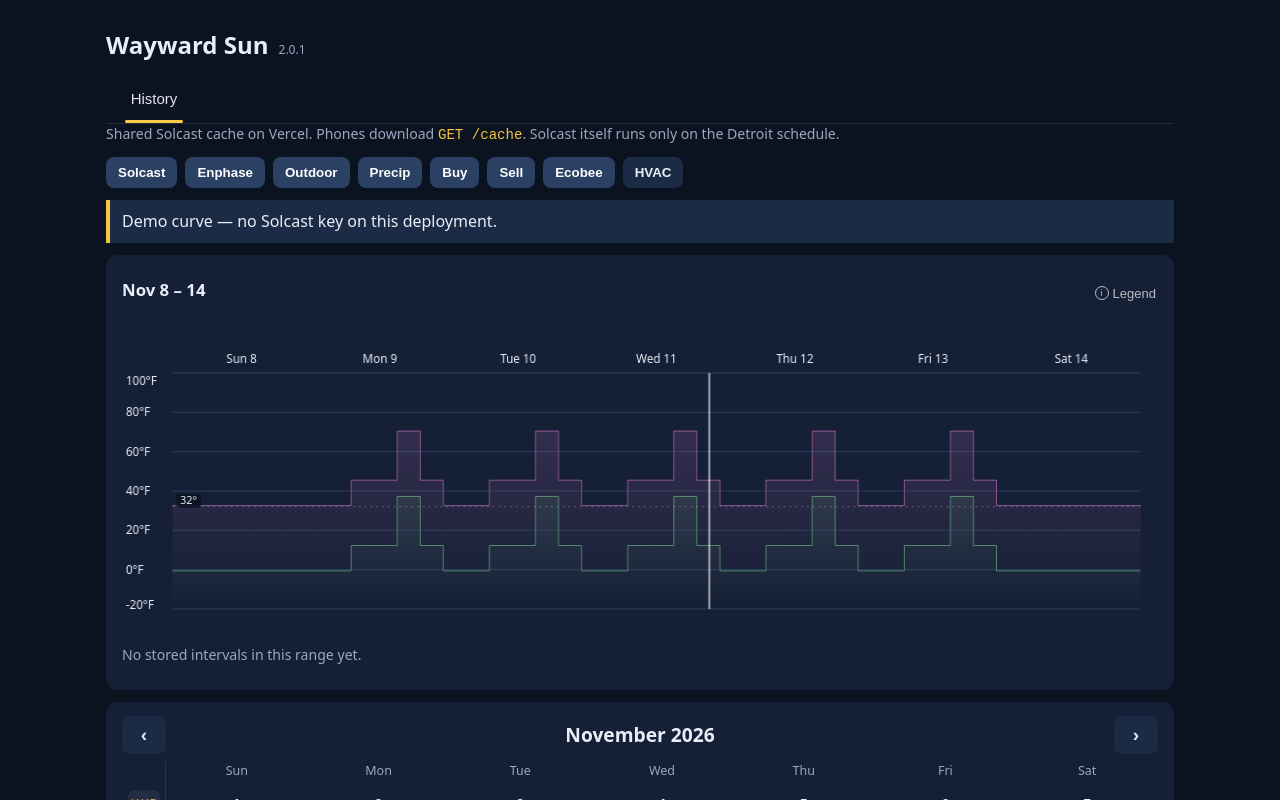
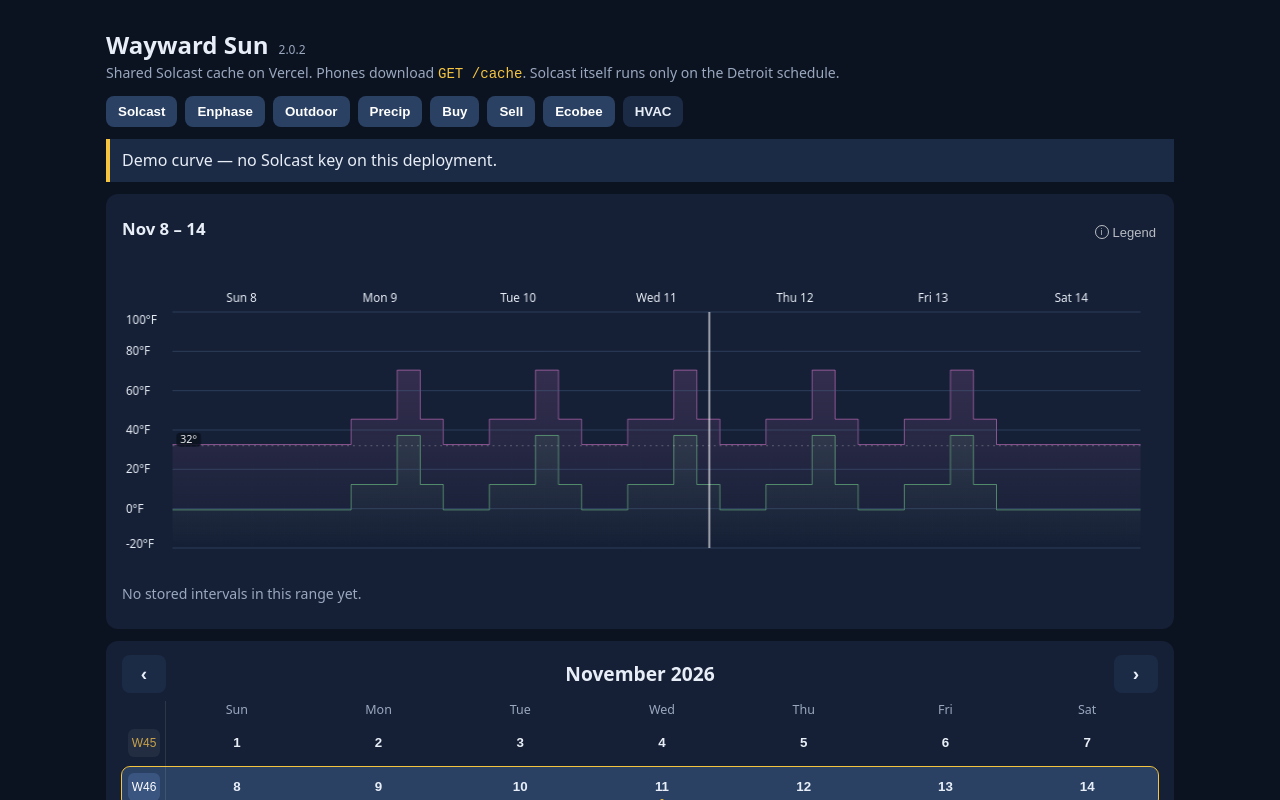
Before and after one commit to bhwithun/wayward-sun, a Next.js app in the folder web/: page / in a window 1280 px wide. Shown: the top 800 px of the page. Built offline with nearby package versions, Linux system fonts and the light colour scheme; no server answers; the database is empty.

Commit message:
Remove the website tab bar (2.0.2).
History stays the page. The lone History tab, its underline, and the tab styles are gone.

Co-authored-by: Brian Withun <bhwithun@users.noreply.github.com>

```diff
--- a/web/package.json
+++ b/web/package.json
@@ -1,6 +1,6 @@
 {
   "name": "wayward-sun",
-  "version": "2.0.1",
+  "version": "2.0.2",
   "private": true,
   "description": "Vercel app that is the only Solcast client, plus the household dashboard.",
   "scripts": {
--- a/web/src/app/globals.css
+++ b/web/src/app/globals.css
@@ -31,50 +31,6 @@ code { color: #F5C542; }
   margin: 12px 0;
 }
 .toolbar { display: flex; gap: 8px; flex-wrap: wrap; margin: 12px 0; align-items: center; }
-.tabs {
-  display: flex;
-  justify-content: flex-start;
-  margin-top: 12px;
-  border-bottom: 1px solid rgba(255, 255, 255, 0.10);
-}
-.tabs button {
-  position: relative;
-  height: 48px;
-  min-height: 48px;
-  min-width: 96px;
-  padding: 0 20px;
-  border: 0;
-  border-radius: 0;
-  background: transparent;
-  color: rgba(255, 255, 255, 0.55);
-  font-size: 15px;
-  font-weight: 500;
-  outline: none;
-}
-.tabs button:hover:not([aria-selected="true"]) {
-  color: rgba(255, 255, 255, 0.78);
-  background: rgba(255, 255, 255, 0.04);
-}
-.tabs button[aria-selected="true"] {
-  color: #E6E1F0;
-  background: transparent;
-}
-.tabs .tab-indicator {
-  position: absolute;
-  left: 0;
-  right: 0;
-  bottom: 0;
-  height: 3px;
-  pointer-events: none;
-}
-.tabs .tab-indicator i {
-  display: block;
-  width: 60%;
-  height: 3px;
-  margin: 0 auto;
-  border-radius: 999px;
-  background: #FFC94A;
-}
 .calendar { margin-top: 12px; }
 .cal-nav { display: flex; align-items: center; justify-content: space-between; gap: 8px; }
 .cal-nav h2 { margin: 0; text-transform: none; letter-spacing: 0; font-size: 1rem; color: #E8EEF7; }
--- a/web/src/components/Dashboard.tsx
+++ b/web/src/components/Dashboard.tsx
@@ -253,14 +253,6 @@ export function Dashboard({ version }: { version: string }) {
       <div className="title-row">
         <h1>Wayward Sun</h1>
         <span className="version">{version}</span>
-      </div>
-      <div className="tabs" role="tablist">
-        <button type="button" role="tab" aria-selected={true}>
-          History
-          <span className="tab-indicator" aria-hidden="true">
-            <i />
-          </span>
-        </button>
       </div>
       <p className="muted">
         Shared Solcast cache on Vercel. Phones download <code>GET /cache</code>. Solcast itself runs only on the Detroit schedule.
```
Also changed, not shown: 1 other file (tests, documents, lock files or other folders).
